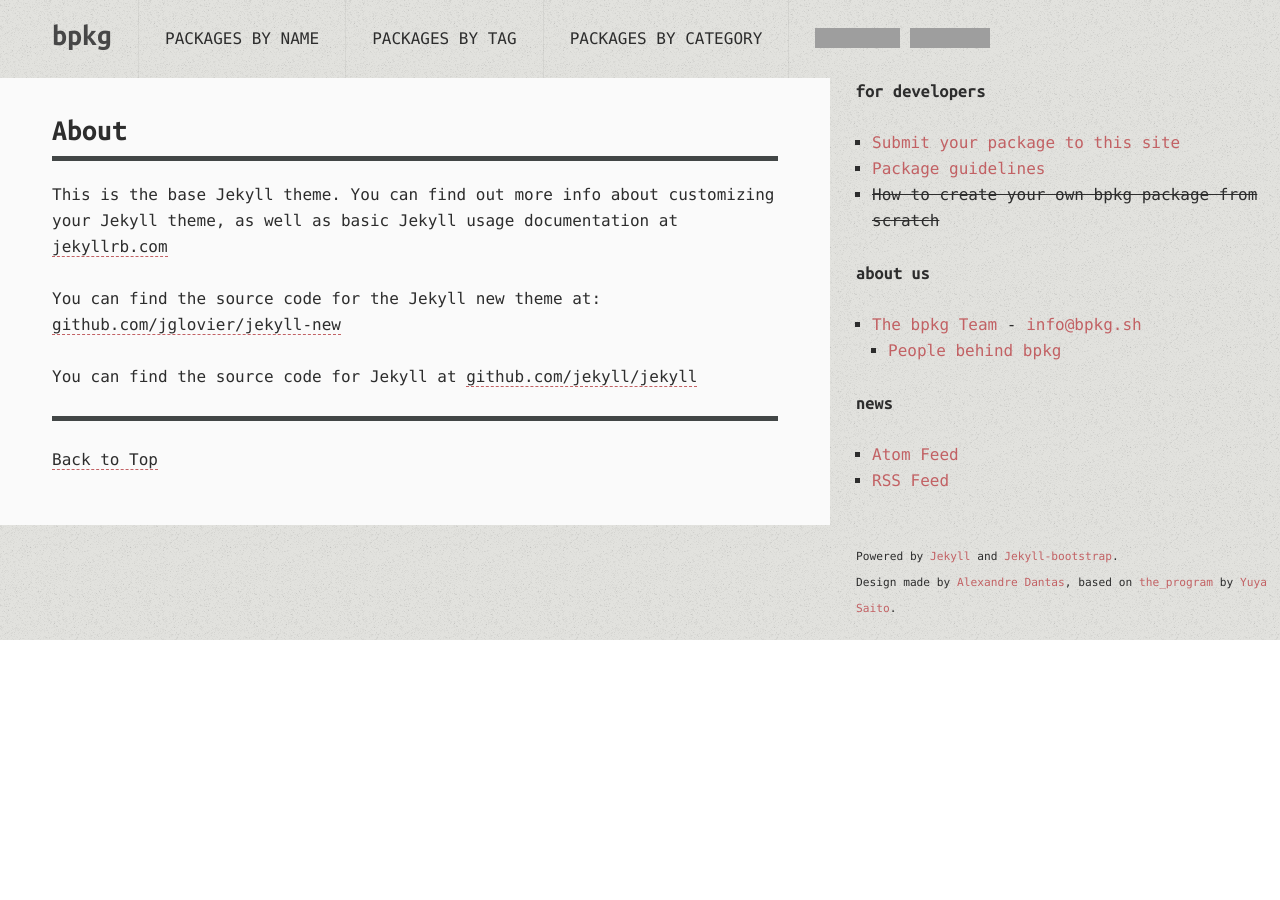
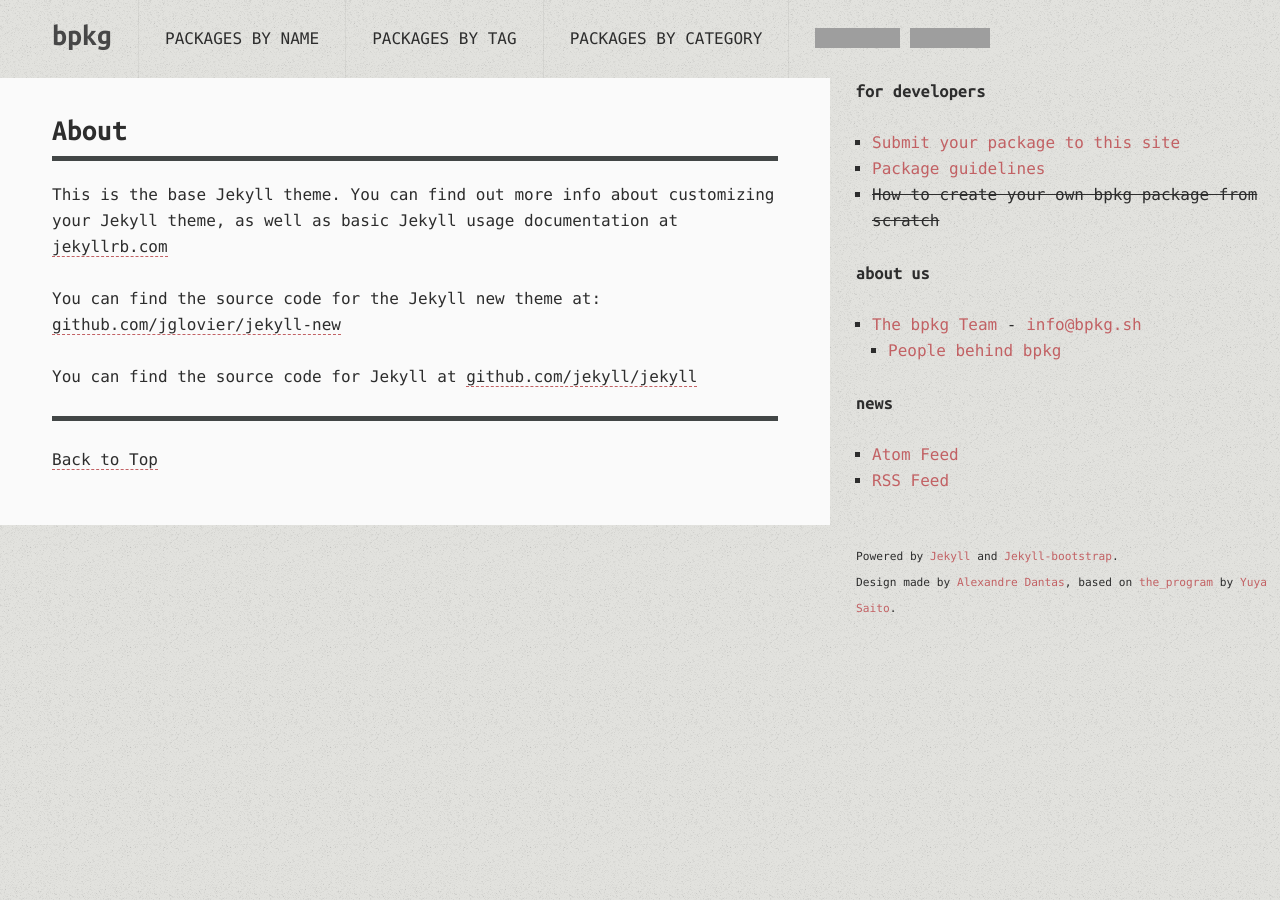
Before and after one commit to bpkg/bpkg.github.io, a Jekyll site: the page built from about.md, in a window 1280 px wide. Built offline with Jekyll 4.4.1, drawn with Linux system fonts in a browser that asks for light colours; comment, search, counter and statistics services are not loaded; grey boxes are pictures that could not be loaded.

Commit message:
Fixed template background full height.

```diff
--- a/assets/themes/the-program/css/_base.less
+++ b/assets/themes/the-program/css/_base.less
@@ -21,7 +21,7 @@ Base from [HTML5 Boilerplate](http://j.mp/rP0wmY)
 No styleguide reference.
 */
 
-html { font-size: 100%; overflow-y: scroll; -webkit-text-size-adjust: 100%; -ms-text-size-adjust: 100%; }
+html { height: 100%; font-size: 100%; overflow-y: scroll; -webkit-text-size-adjust: 100%; -ms-text-size-adjust: 100%; }
 body { min-height: 100%; height: 100%; margin: 0; font-size: 1em; line-height: 1.4; -webkit-tap-highlight-color: rgba(255,0,0, 0.62); }
 body, button, input, select, textarea { font-family: sans-serif; }
 ::-moz-selection { background: #073642; color: #fff; text-shadow: none; }
--- a/assets/themes/the-program/css/_mediaqueries.less
+++ b/assets/themes/the-program/css/_mediaqueries.less
@@ -207,6 +207,7 @@
     width: calc(~"81% - 1px");
     margin-right: -450px;
     min-height: 100%;
+    height: 100%;
     .unit-body {
       border-right: 1px solid rgba(0,0,0,0.2);
       -webkit-box-shadow: rgba(255,255,255,1.0) 0px 0px 2px;
@@ -216,6 +217,7 @@
       padding: (@line-height * 1px) ((@line-height * 2) * 1px);
       @padding-vertical: ((@line-height * 1px) * 2);
       min-height: calc(~"100% -" @padding-vertical);
+      height: calc(~"100% -" @padding-vertical);
     }
   }
 
--- a/assets/themes/the-program/css/style.css
+++ b/assets/themes/the-program/css/style.css
@@ -40,6 +40,7 @@ Base from [HTML5 Boilerplate](http://j.mp/rP0wmY)
 No styleguide reference.
 */
 html {
+  height: 100%;
   font-size: 100%;
   overflow-y: scroll;
   -webkit-text-size-adjust: 100%;
@@ -1079,6 +1080,7 @@ pre {
     width: calc(81% - 1px);
     margin-right: -450px;
     min-height: 100%;
+    height: 100%;
   }
   .body .unit-body {
     border-right: 1px solid rgba(0, 0, 0, 0.2);
@@ -1088,6 +1090,7 @@ pre {
     margin-right: 450px;
     padding: 26px 52px;
     min-height: calc(100% - 52px);
+    height: calc(100% - 52px);
   }
   .the-footer {
     position: relative;
```
